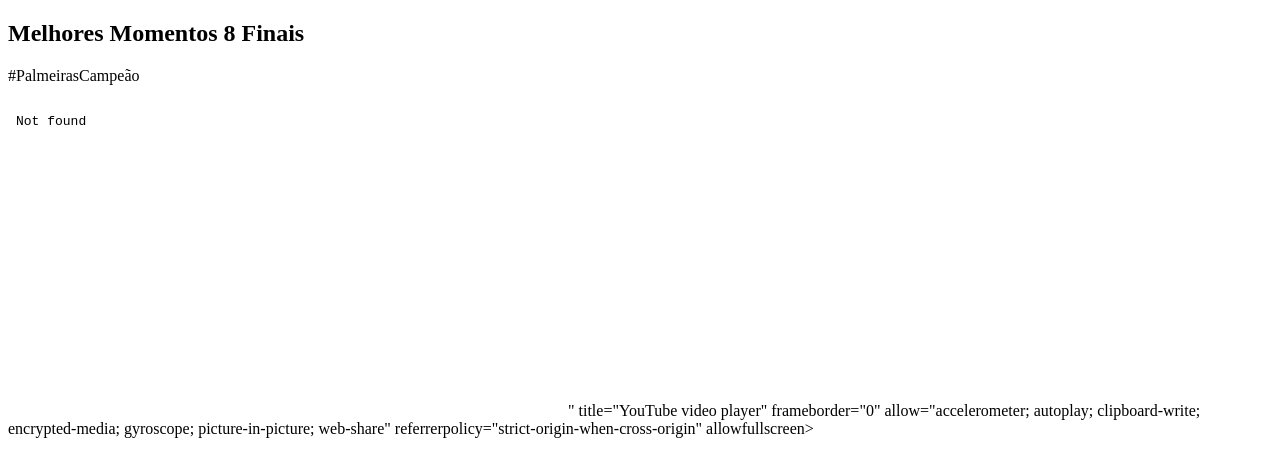
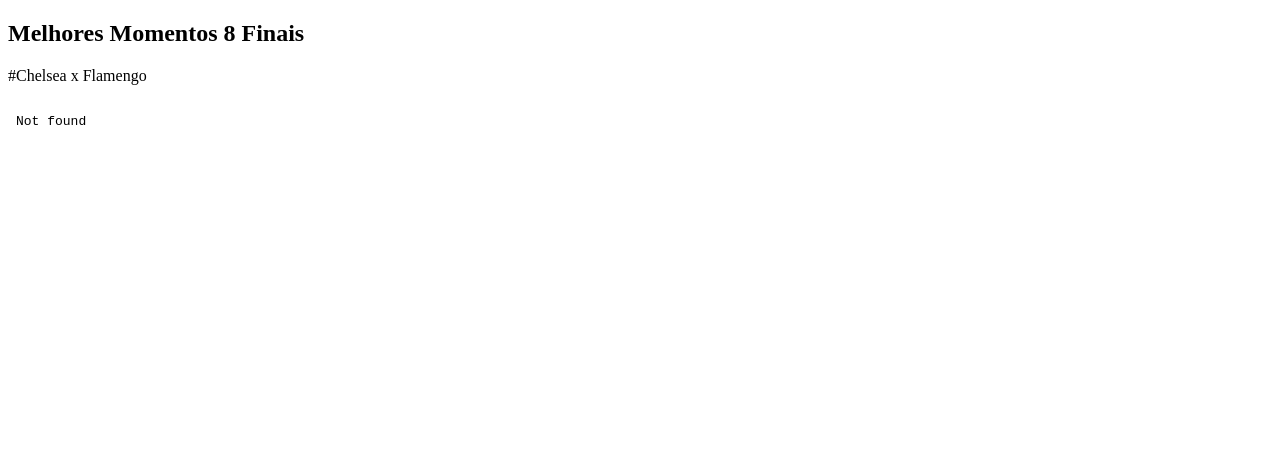
Before and after one commit to AbnerLucas286/V-deo---Abner, a plain HTML site: page index.html in a window 1280 px wide. Drawn offline with Linux system fonts and the light colour scheme.

Commit message:
Update index.html

```diff
--- a/index.html
+++ b/index.html
@@ -10,12 +10,11 @@
             <section>
                         <div>
                             <h1>Melhores Momentos 8 Finais</h1>
-                            <p> #PalmeirasCampeão</p>
+                            <p> #Chelsea x Flamengo</p>
                         </div>
 
                         <div>
-                            <iframe width="560" height="315" src="<iframe width="560" height="315" src="https://www.youtube.com/embed/hYPV7eipQ8Y?si=ORq-6cvxtTcwsUDj&amp;start=1" title="YouTube video player" frameborder="0" allow="accelerometer; autoplay; clipboard-write; encrypted-media; gyroscope; picture-in-picture; web-share" referrerpolicy="strict-origin-when-cross-origin" allowfullscreen></iframe>" title="YouTube video player" frameborder="0" allow="accelerometer; autoplay; clipboard-write; encrypted-media; gyroscope; picture-in-picture; web-share" referrerpolicy="strict-origin-when-cross-origin" allowfullscreen></iframe>
-
+                            <iframe width="560" height="315" src="<iframe width="560" height="315" src=<iframe width="560" height="315" src="https://www.youtube.com/embed/hYPV7eipQ8Y?si=YJHVZJ_-5nlb5qTT" title="YouTube video player" frameborder="0" allow="accelerometer; autoplay; clipboard-write; encrypted-media; gyroscope; picture-in-picture; web-share" referrerpolicy="strict-origin-when-cross-origin" allowfullscreen></iframe>
                         </div>
             </section>
 
```
